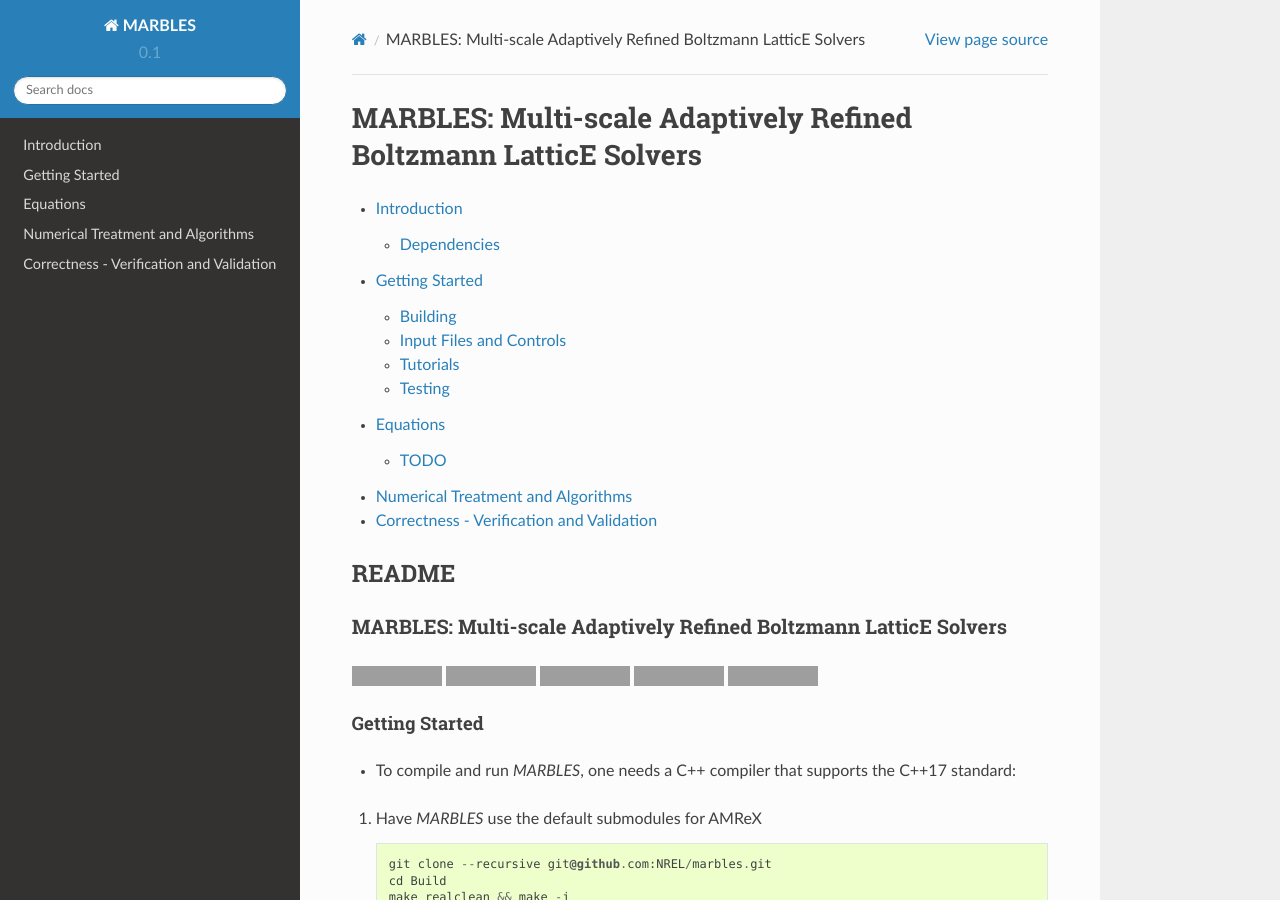
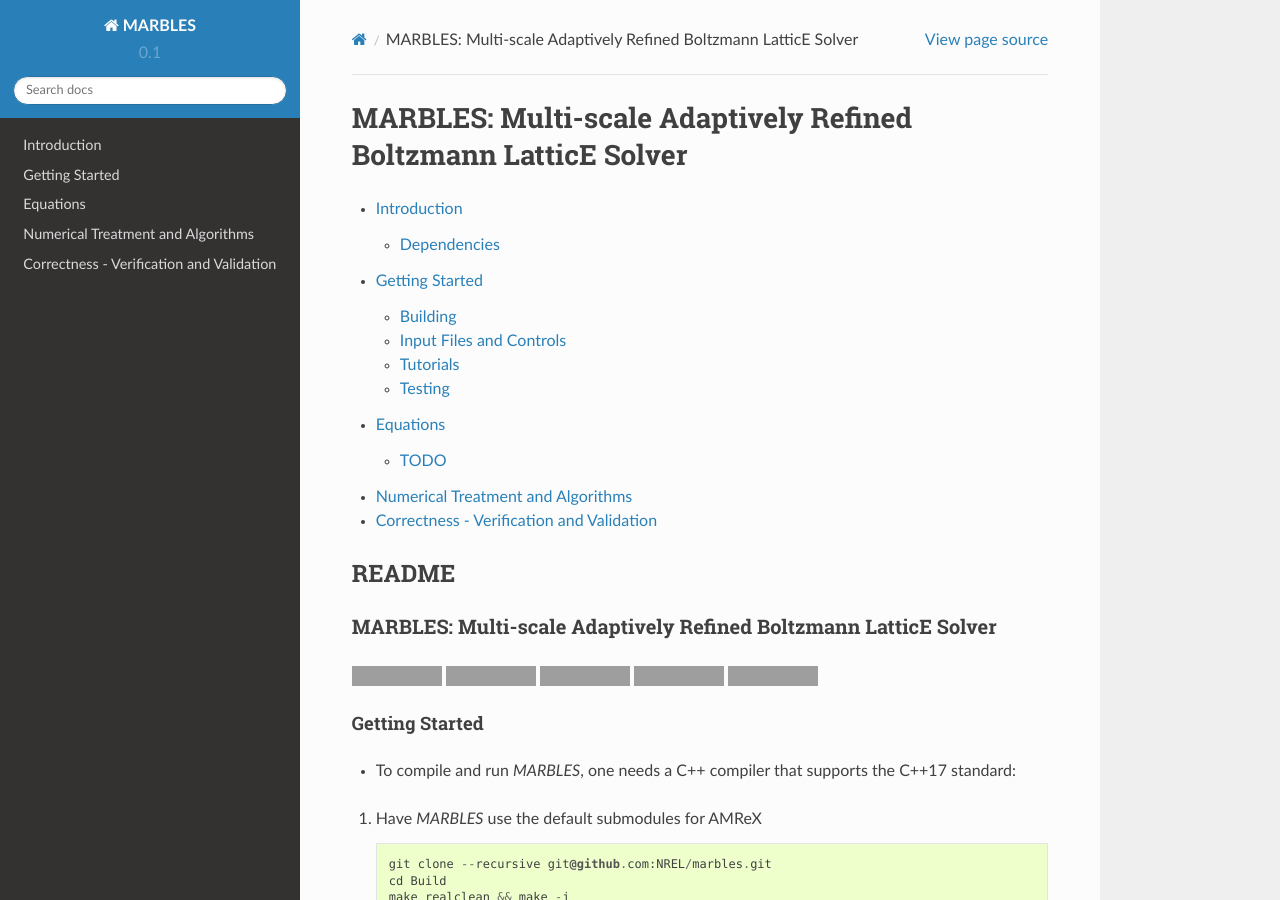
Before and after one commit to NREL/marbles, a Sphinx documentation site: the page built from Docs/sphinx/index.rst, in a window 1280 px wide and 900 px high. Built offline with Sphinx 7.4.7 and the Read the Docs theme 2.0.0, drawn with Linux system fonts in a browser that asks for light colours; grey boxes are pictures that could not be loaded.

```diff
--- a/Docs/sphinx/index.rst
+++ b/Docs/sphinx/index.rst
@@ -1,6 +1,6 @@
-=================================================================
-MARBLES: Multi-scale Adaptively Refined Boltzmann LatticE Solvers
-=================================================================
+================================================================
+MARBLES: Multi-scale Adaptively Refined Boltzmann LatticE Solver
+================================================================
 
 .. toctree::
    :maxdepth: 2
--- a/README.rst
+++ b/README.rst
@@ -1,12 +1,12 @@
-MARBLES: Multi-scale Adaptively Refined Boltzmann LatticE Solvers
------------------------------------------------------------------
+MARBLES: Multi-scale Adaptively Refined Boltzmann LatticE Solver
+----------------------------------------------------------------
 
 |CI Badge| |Documentation Badge| |License Badge| |AMReX Badge| |C++ Badge|
 
 .. |CI Badge| image:: https://github.com/NREL/marbles/workflows/MARBLES-CI/badge.svg
    :target: https://github.com/NREL/marbles/actions
 
-.. |Documentation Badge| image:: https://img.shields.io/badge/Docs-github.io-blue.svg
+.. |Documentation Badge| image:: https://github.com/NREL/marbles/workflows/MARBLES-Docs/badge.svg
    :target: https://marbles.github.io
 
 .. |License Badge| image:: https://img.shields.io/badge/License-Apache%20v2.0-blue.svg
```
Also changed, not shown: 4 other files.
